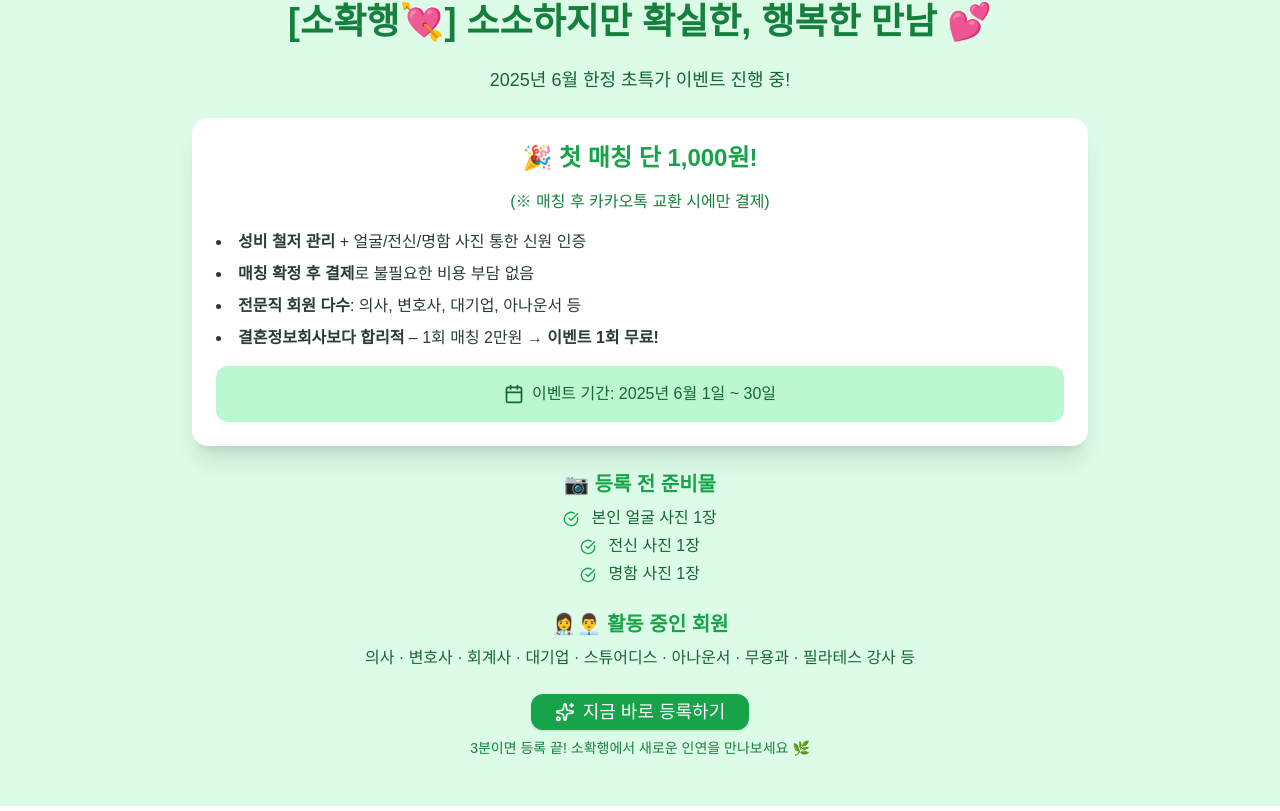
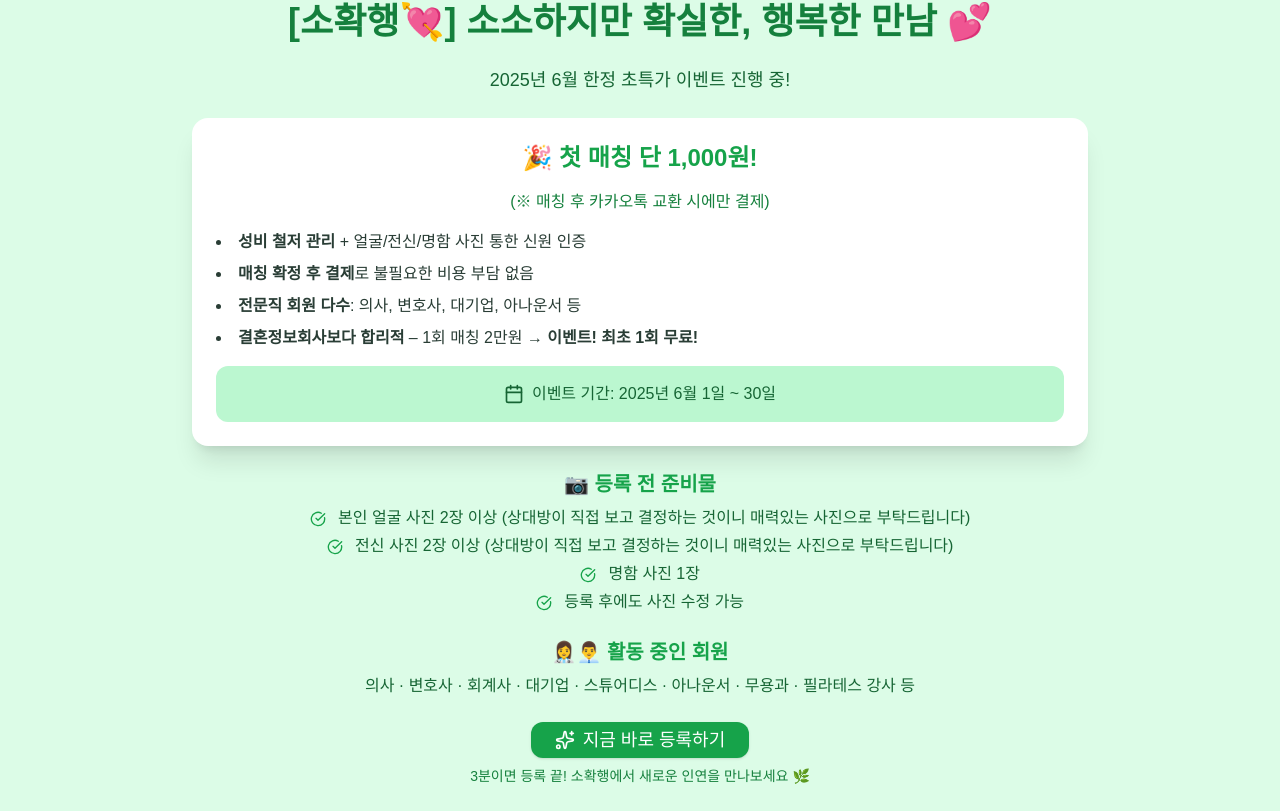
Before and after one commit to DBrider3/sohwakhaeng-intro, a Next.js app: page / in a window 1280 px wide. Shown: the part 410-1221 px from the top of the page. Built offline with nearby package versions, Linux system fonts and the light colour scheme.

Commit message:
feat: 랜딩 페이지 내용 수정

```diff
--- a/app/page.tsx
+++ b/app/page.tsx
@@ -20,7 +20,7 @@ export default function LandingPage() {
               <li><b>성비 철저 관리</b> + 얼굴/전신/명함 사진 통한 신원 인증</li>
               <li><b>매칭 확정 후 결제</b>로 불필요한 비용 부담 없음</li>
               <li><b>전문직 회원 다수</b>: 의사, 변호사, 대기업, 아나운서 등</li>
-              <li><b>결혼정보회사보다 합리적</b> – 1회 매칭 2만원 → <b>이벤트 1회 무료!</b></li>
+              <li><b>결혼정보회사보다 합리적</b> – 1회 매칭 2만원 → <b>이벤트! 최초 1회 무료!</b></li>
             </ul>
             <div className="bg-green-200 p-4 rounded-xl">
               <p className="text-green-800 font-medium flex items-center justify-center">
@@ -33,9 +33,10 @@ export default function LandingPage() {
         <div className="mt-10">
           <h3 className="text-xl font-semibold text-green-600 mb-2">📷 등록 전 준비물</h3>
           <ul className="text-green-800 space-y-1">
-            <li><CheckCircle className="inline w-4 h-4 text-green-600 mr-2" /> 본인 얼굴 사진 1장</li>
-            <li><CheckCircle className="inline w-4 h-4 text-green-600 mr-2" /> 전신 사진 1장</li>
+            <li><CheckCircle className="inline w-4 h-4 text-green-600 mr-2" /> 본인 얼굴 사진 2장 이상 (상대방이 직접 보고 결정하는 것이니 매력있는 사진으로 부탁드립니다)</li>
+            <li><CheckCircle className="inline w-4 h-4 text-green-600 mr-2" /> 전신 사진 2장 이상 (상대방이 직접 보고 결정하는 것이니 매력있는 사진으로 부탁드립니다)</li>
             <li><CheckCircle className="inline w-4 h-4 text-green-600 mr-2" /> 명함 사진 1장</li>
+            <li><CheckCircle className="inline w-4 h-4 text-green-600 mr-2" /> 등록 후에도 사진 수정 가능</li>
           </ul>
         </div>
 
```
